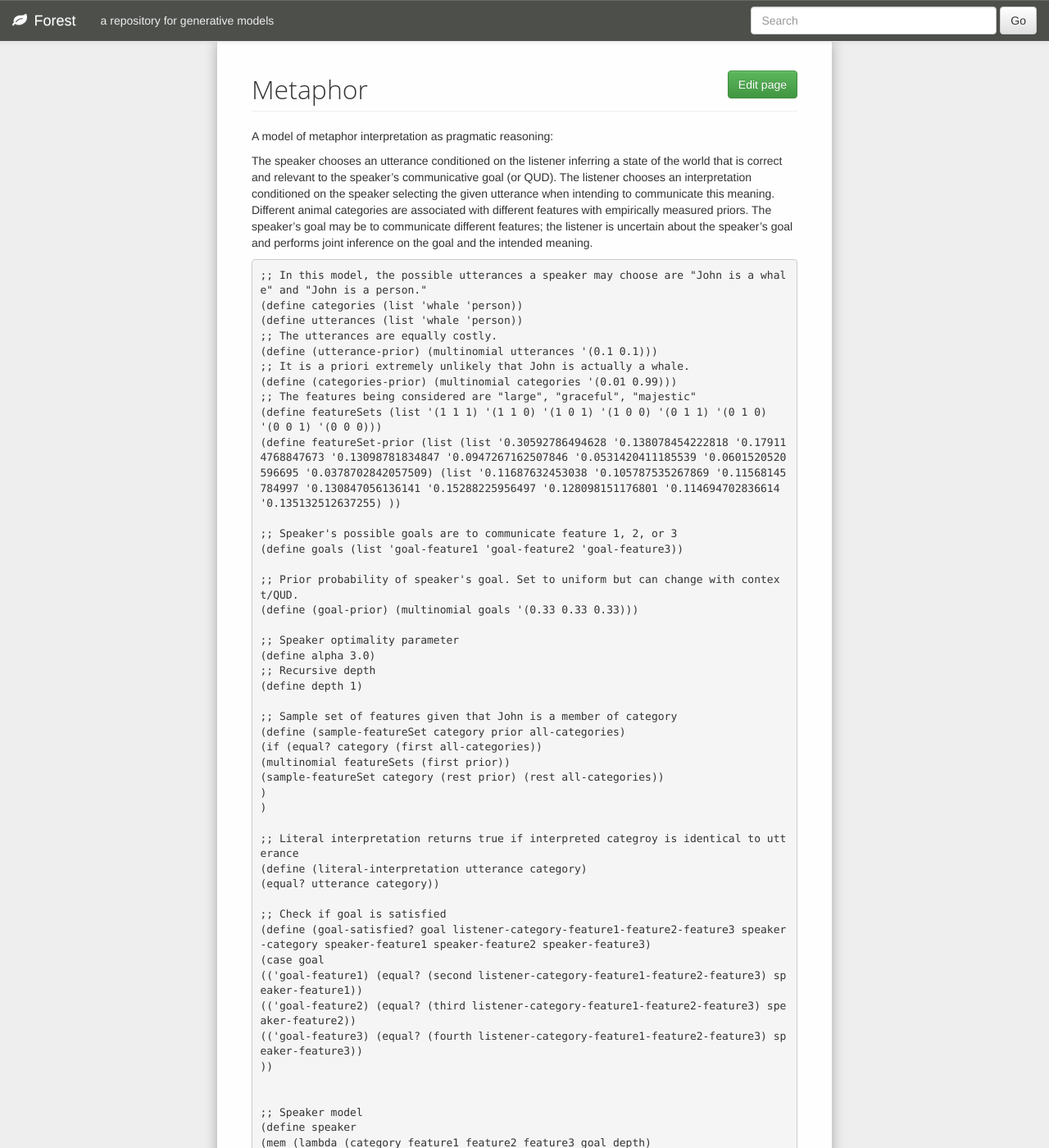
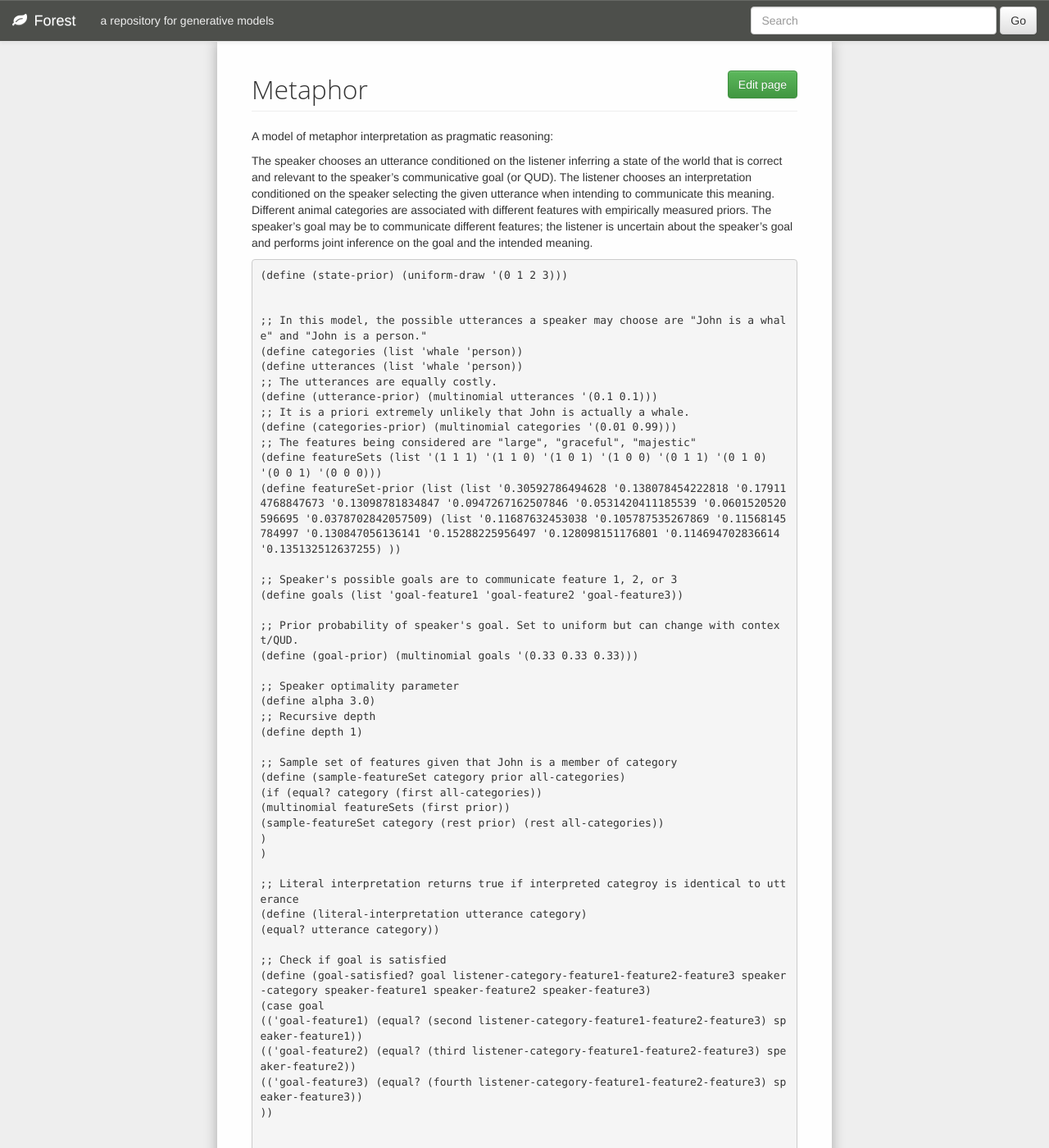
Before and after one commit to forestdb/forestdb.org, a Jekyll site: the page built from models/metaphor.md, in a window 1280 px wide and 1400 px high. Shown: the whole window at 82% size. Built offline with Jekyll 4.4.1, drawn with Linux system fonts in a browser that asks for light colours; nearby versions of some CDN libraries; some of the changed text lies outside the part shown.

Commit message:
edited metaphor

```diff
--- a/models/metaphor.md
+++ b/models/metaphor.md
@@ -3,12 +3,16 @@ layout: model
 title: Metaphor
 model-status: code
 model-category: Reasoning about Reasoning
-model-tags: linguistics, pragmatics, nonliteral language
+model-tags: linguistics, pragmatics
 ---
 
 A model of metaphor interpretation as pragmatic reasoning:
 
 The speaker chooses an utterance conditioned on the listener inferring a state of the world that is correct and relevant to the speaker's communicative goal (or QUD). The listener chooses an interpretation conditioned on the speaker selecting the given utterance when intending to communicate this meaning. Different animal categories are associated with different features with empirically measured priors. The speaker's goal may be to communicate different features; the listener is uncertain about the speaker's goal and performs joint inference on the goal and the intended meaning.
+
+
+    (define (state-prior) (uniform-draw '(0 1 2 3)))
+
 
     ;; In this model, the possible utterances a speaker may choose are "John is a whale" and "John is a person."
     (define categories (list 'whale 'person))
```
